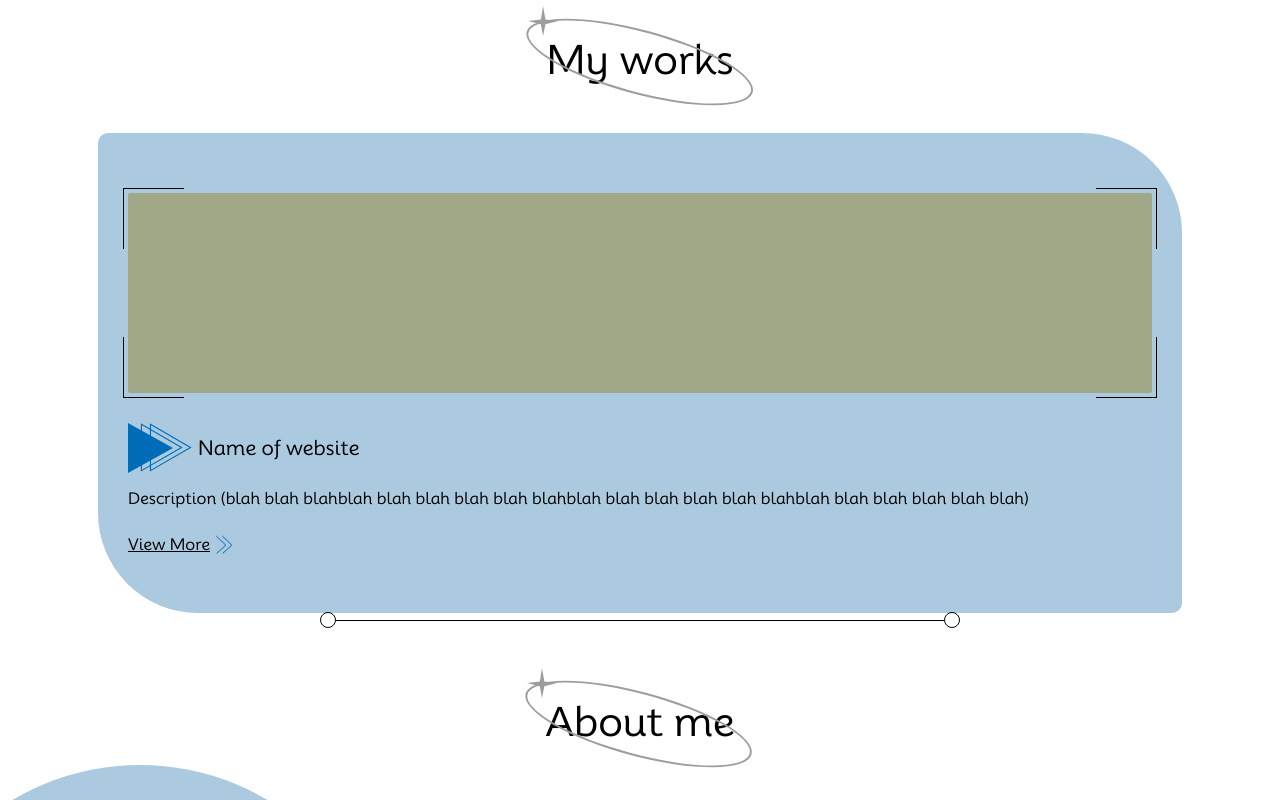
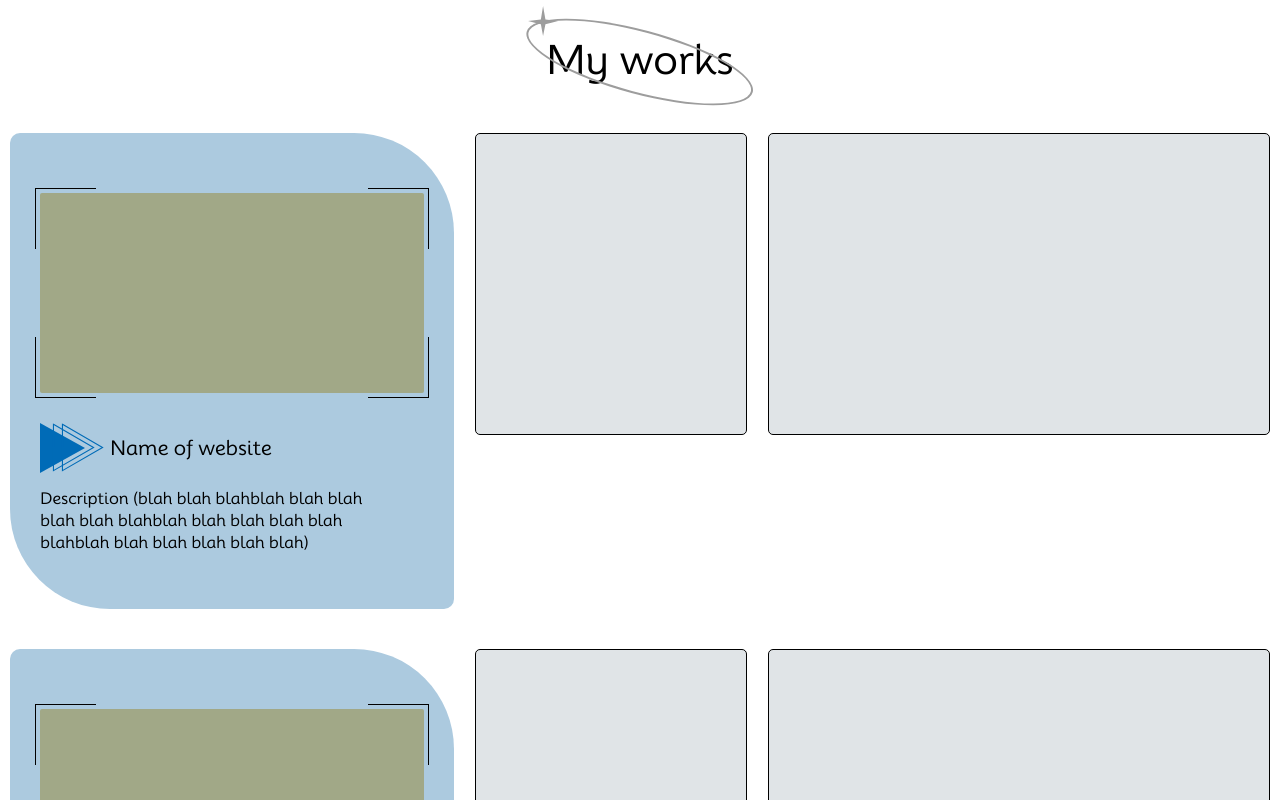
Before and after one commit to w1nterm00n/portfolio, a React (Vite) app: page / in a window 1280 px wide. Shown: the part 740-1540 px from the top of the page. Built offline with nearby package versions, Linux system fonts and the light colour scheme.

Commit message:
finished layout of MyWorks section

```diff
--- a/src/Styles.css
+++ b/src/Styles.css
@@ -120,6 +120,12 @@ html, body {
   margin-top: 50px;
   margin-bottom: 50px;
 }
+.MyWorksWrapper .worksContainer {
+  display: flex;
+  flex-direction: column;
+  gap: 40px;
+  margin-bottom: 100px;
+}
 .MyWorksWrapper .worksContainer .WorkExample .WorkExampleWrapper {
   width: 80%;
   background-color: #ACCADF;
@@ -234,9 +240,24 @@ html, body {
   transform: rotate(88deg);
 }
 .MyWorksWrapper .worksContainer .WorkExample .mobileScreen {
-  width: 80%;
+  width: 270px;
   height: 300px;
   background-color: #e0e4e7;
+  margin: 0 auto;
+}
+.MyWorksWrapper .worksContainer .WorkExample .desktopScreen {
+  width: 500px;
+  height: 300px;
+  background-color: #e0e4e7;
+  margin: 0 auto;
+  display: none;
+}
+.MyWorksWrapper .worksContainer .WorkExample .mobileScreenFlex {
+  display: none;
+}
+.MyWorksWrapper .worksContainer .WorkExample .screenBorder {
+  border: 1px solid #000;
+  border-radius: 5px;
 }
 
 /*MY WORKS SECTION*/
@@ -534,6 +555,18 @@ html, body {
   .MyWorksWrapper .worksContainer .WorkExample {
     display: flex;
   }
+  .MyWorksWrapper .worksContainer .WorkExample .WorkExampleWrapper {
+    width: 50%;
+  }
+  .MyWorksWrapper .worksContainer .WorkExample .WorkExampleWrapper .viewMore {
+    display: none;
+  }
+  .MyWorksWrapper .worksContainer .WorkExample .mobileScreenFlex {
+    display: block;
+  }
+  .MyWorksWrapper .worksContainer .WorkExample .mobileScreenDropDown {
+    display: none;
+  }
 }
 @media (min-width: 900px) {
   .HeroSection .HeroSectionWrapper .WelcomeBox .circle {
@@ -687,6 +720,12 @@ html, body {
     display: flex;
     width: 50%;
   }
+  .MyWorksWrapper .worksContainer .WorkExample .WorkExampleWrapper {
+    width: 30%;
+  }
+  .MyWorksWrapper .worksContainer .WorkExample .desktopScreen {
+    display: block;
+  }
 }
 @media (max-width: 500px) {
   .footerWrapper .footerTriangles .light-triangle {
--- a/src/Styles.scss
+++ b/src/Styles.scss
@@ -129,6 +129,10 @@ html, body {
         margin-bottom: 50px;
     }
     .worksContainer{
+        display: flex;
+        flex-direction: column;
+        gap: 40px;
+        margin-bottom: 100px;
         .WorkExample{
             .WorkExampleWrapper{
                 width: 80%;
@@ -248,9 +252,24 @@ html, body {
                 }
             }
             .mobileScreen{
-                width: 80%;
+                width: 270px;
                 height: 300px;
                 background-color: #e0e4e7;
+                margin: 0 auto;
+            }
+            .desktopScreen{
+                width: 500px;
+                height: 300px;
+                background-color: #e0e4e7;
+                margin: 0 auto;
+                display: none;
+            }
+            .mobileScreenFlex{
+                display: none;
+            }
+            .screenBorder{
+                border: 1px solid #000;
+                border-radius: 5px;
             }
         }
     }
@@ -574,7 +593,16 @@ html, body {
             .WorkExample{
                 display: flex;
                 .WorkExampleWrapper{
-
+                    width: 50%;
+                    .viewMore{
+                        display: none;
+                    }
+                }
+                .mobileScreenFlex{
+                    display: block;
+                }
+                .mobileScreenDropDown{
+                    display: none;
                 }
             }
         }
@@ -761,6 +789,24 @@ html, body {
             }
         }
     }
+    .MyWorksWrapper{
+        .worksContainer{
+            .WorkExample{
+                .WorkExampleWrapper{
+                    width: 30%;
+                }
+                // .mobileScreenFlex{
+                //     display: block;
+                // }
+                // .mobileScreenDropDown{
+                //     display: none;
+                // }
+                .desktopScreen{
+                    display: block;
+                }
+            }
+        }
+    }
 }
 
 @media (max-width: 500px) {
--- a/src/components/repetitive/WorkExample.jsx
+++ b/src/components/repetitive/WorkExample.jsx
@@ -39,13 +39,17 @@ function WorkExample () {
                 </div>
 
                 {isExpanded && (
-                    <div className="mobileScreen">
+                    <div className="mobileScreen screenBorder mobileScreenDropDown">
                     <p>мобильный скриншот сайта</p>
                     </div>
                 )}
             </div>
 
-            <div className="mobileScreenFlex">
+            <div className="mobileScreen screenBorder mobileScreenFlex">
+
+            </div>
+
+            <div className="desktopScreen screenBorder">
 
             </div>
         </div>
--- a/src/components/semantic/MyWorksSection.jsx
+++ b/src/components/semantic/MyWorksSection.jsx
@@ -11,6 +11,8 @@ function MyWorksSection () {
 
             <div className="worksContainer">
                 <WorkExample></WorkExample>
+                <WorkExample></WorkExample>
+                <WorkExample></WorkExample>
             </div>
             <LineSeparator></LineSeparator>
         </div>
```
Also changed, not shown: 1 other file (tests, documents, lock files or other folders).
